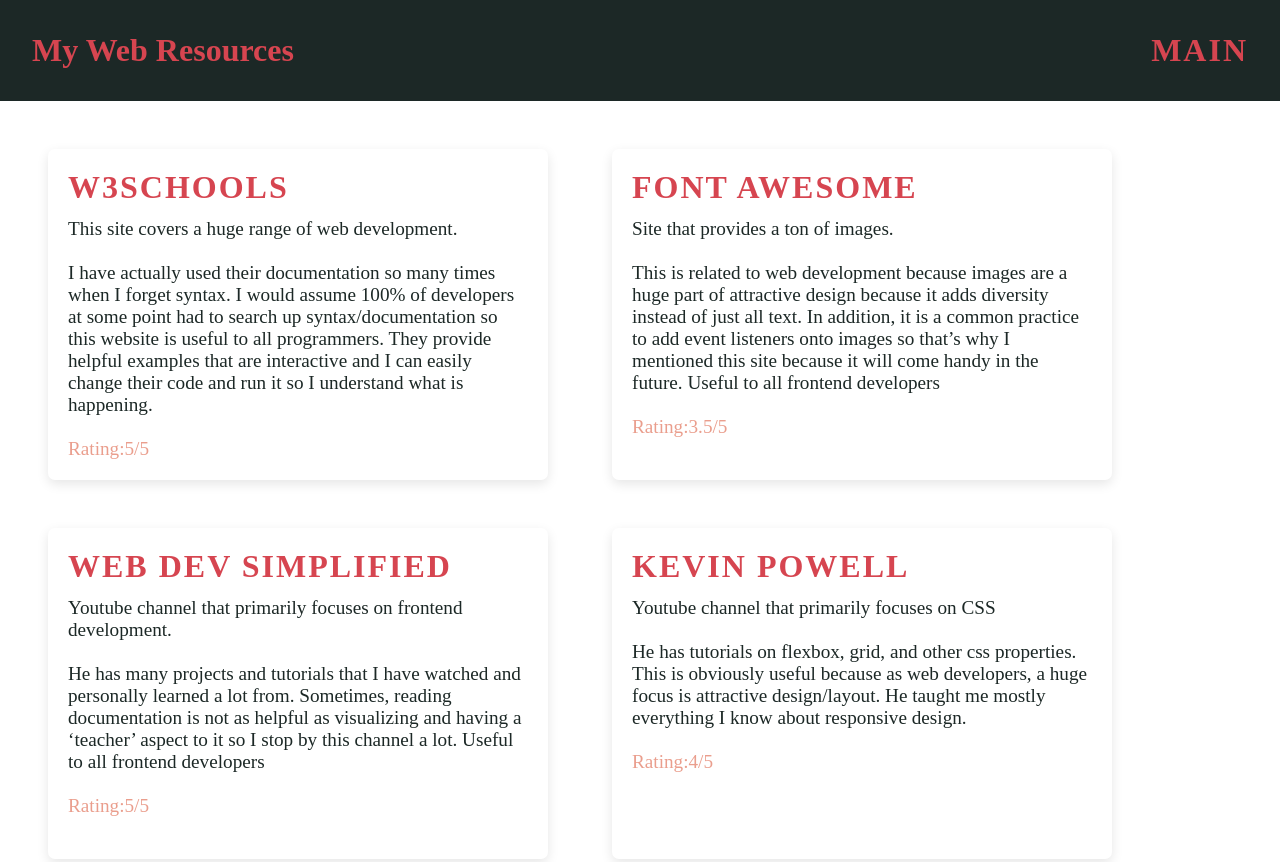
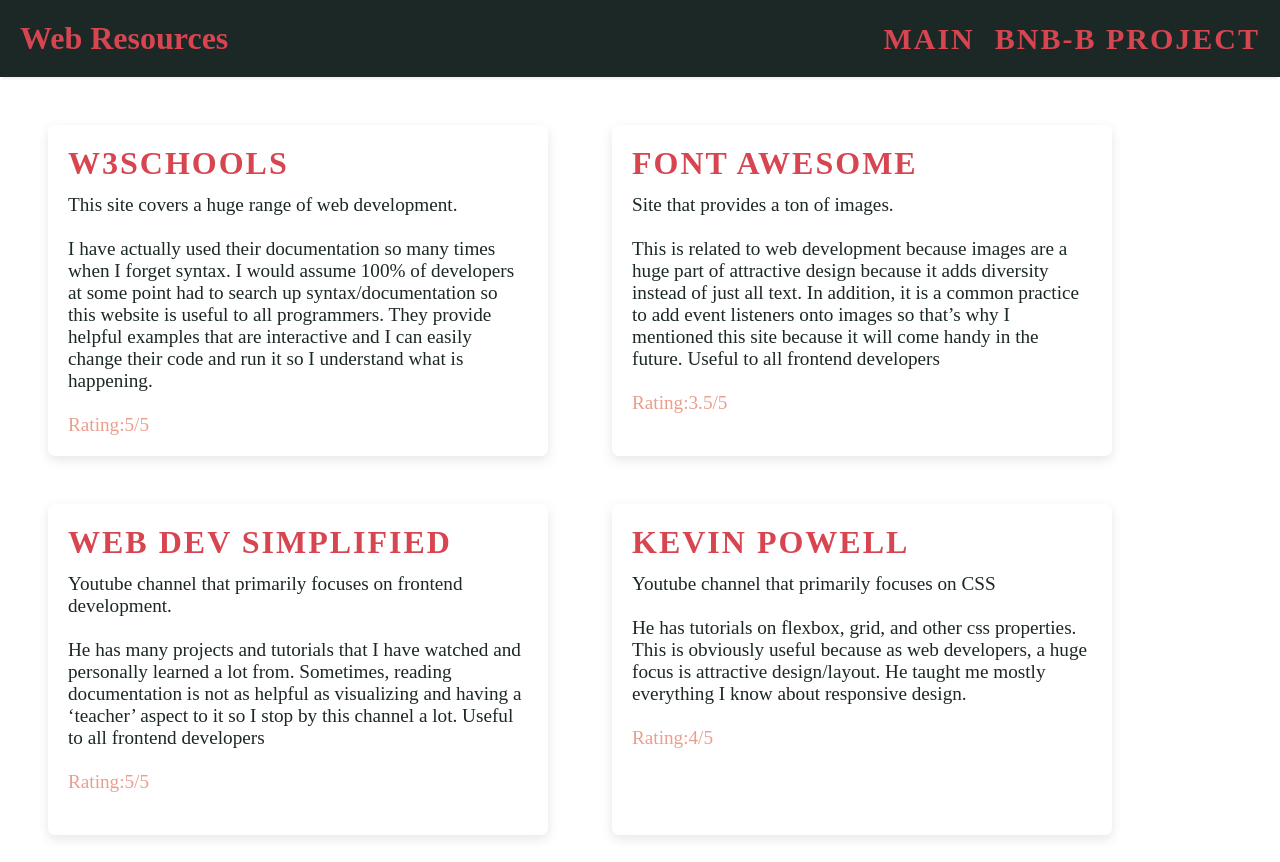
Before and after one commit to ryanguyen206/WebRoot, a plain HTML site: page html/webresources.html in a window 1280 px wide. Shown: the top 862 px of the page. Drawn offline with Linux system fonts and the light colour scheme; a web font is replaced by a local one.

Commit message:
updating

```diff
--- a/css/mobile.css
+++ b/css/mobile.css
@@ -9,19 +9,22 @@
     padding:0;
 }
 
+.nav {
+    display:flex;
+    justify-content: space-between;
+    margin-left:10px;
+
+}
+
 p {
     color:#1c2826;
     font-size:1.2rem;
     margin-top:12px;
 }
 
-header {
-    background: #1C2826;
-    color:#d64550;
-    padding:2em;
-    display:flex;
-    justify-content: space-between;
-}
+
+
+
 
 .rating{
     color:#ea9e8d;
@@ -31,10 +34,14 @@
     box-shadow: rgba(0, 0, 0, 0.1) 0px 4px 12px;
     padding:20px;
     border-radius:7px;
+    transition: 0.5s;
+}
+
+.resource-card:hover {
+    transform: scale(1.1);
 }
 
 main {
-
     display:grid;
     grid-template-columns: repeat(auto-fit, minmax(250px, 500px));
     grid-auto-rows: 1fr;
@@ -55,7 +62,3 @@
 a:hover {
     color:#b82834;
 }
-
-a:visited {
-
-}
--- /dev/null
+++ b/css/universal.css
@@ -0,0 +1,38 @@
+* {
+    padding: 0;
+    margin: 0;
+    box-sizing: border-box;
+}
+
+.header{
+    display:flex;
+    justify-content: space-between;
+    align-items: center;
+    box-shadow: 0 4px 2px -2px rgba(3, 1, 1, 0.064);
+    background: #1C2826;
+    color:#d64550;
+    padding:20px;
+}
+
+.header-right {
+    display:flex;
+}
+
+
+.header-right li{
+   list-style: none;
+
+}
+
+.header-li a {
+    margin-left:20px;
+    font-size:30px;
+    text-decoration: none;
+    font-weight:700;
+    color:#d64550;
+}
+
+.header-li a:hover {
+    color:#FF2625;
+    font-weight:700;
+}
--- a/html/webresources.html
+++ b/html/webresources.html
@@ -10,14 +10,24 @@
     <meta http-equiv="X-UA-Compatible" content="IE=edge">
     <meta name="viewport" content="width=device-width, initial-scale=1.0">
     <link rel="stylesheet" href="../css/mobile.css">
+    <link rel="stylesheet" href="../css/universal.css">
 
 </head>
 <body>
 
-    <header>
-        <H1>My Web Resources</H1>
-        <a href="../index.html">Main</a>
-    </header>
+    <div class="header">
+        <div class="header-left">
+            <h1>Web Resources</h1>
+        </div>
+        <ul class="header-right">
+            <li class="header-li">
+                <a href="../index.html">Main</a>
+            </li>
+            <li class="header-li">
+                <a href="./bnb-b.html">BNB-B Project</a>
+            </li>
+        </ul>
+    </div>
 
     <main>
         <div class="resource-card">
```
Also changed, not shown: html/bnb-b.html (added, +30 -0 lines), index.html (+1 -2 lines).
